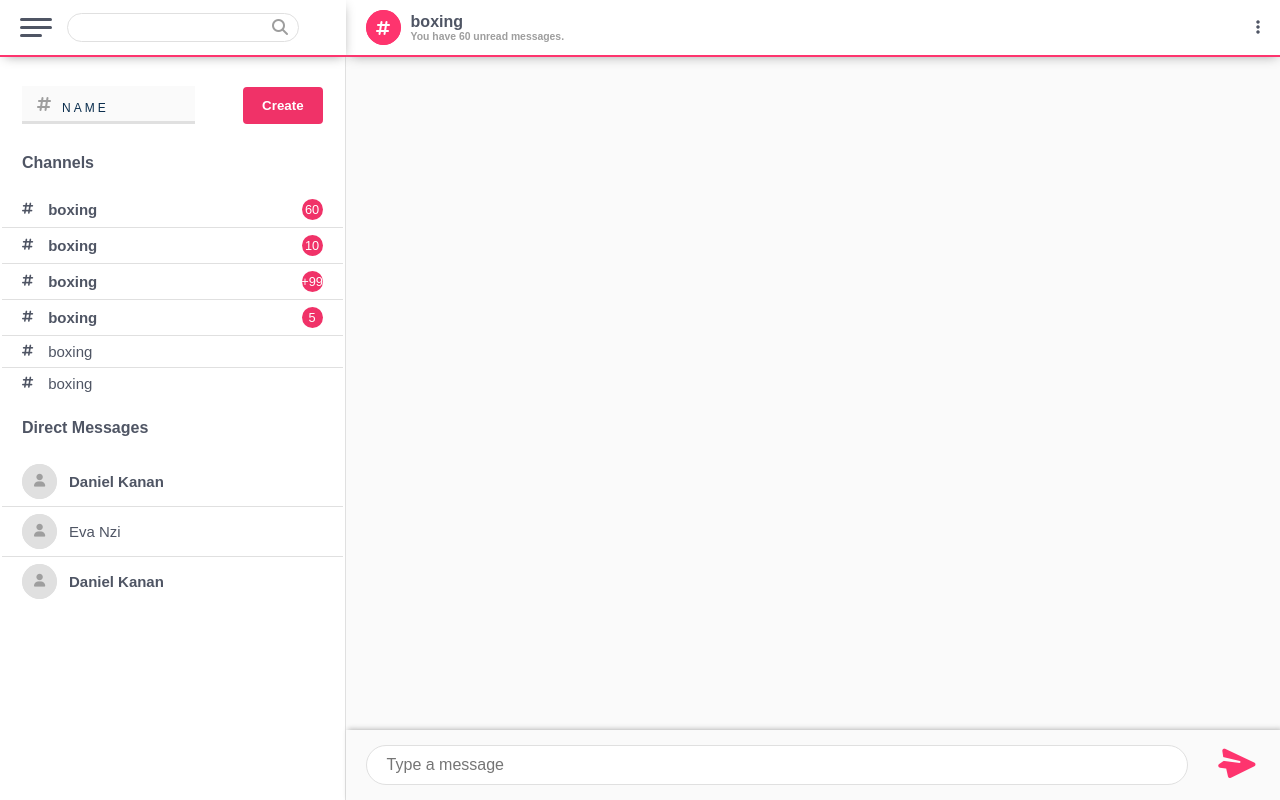
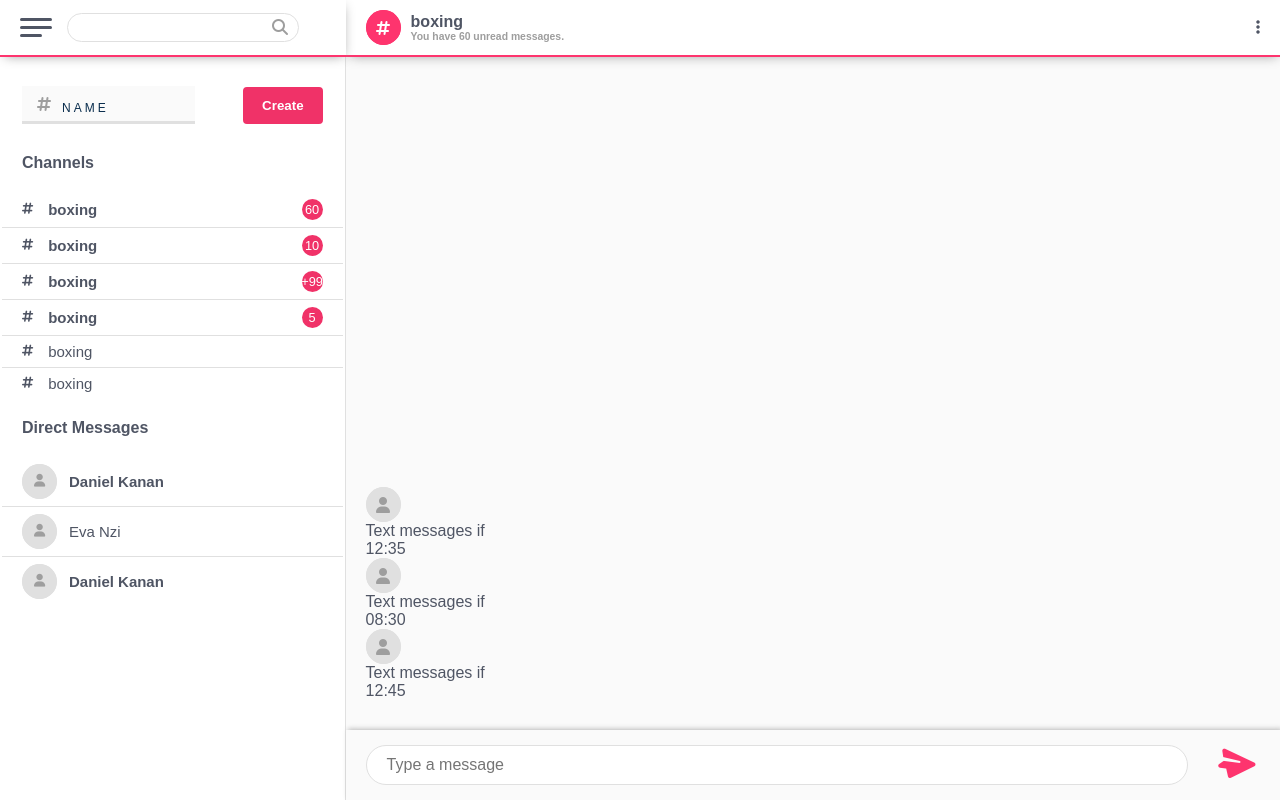
Before and after one commit to danielkanangila/web50-project2, a React (Create React App) app in the folder frontend/: page /user/channels/1 in a window 1280 px wide. Built offline with nearby package versions, Linux system fonts and the light colour scheme.

Commit message:
adding style to .messages

```diff
--- a/frontend/src/components/messages/MessageCard.js
+++ b/frontend/src/components/messages/MessageCard.js
@@ -4,13 +4,13 @@ import styled from "styled-components";
 import ImageCircle from "./../ImageCircle";
 import { getTimeFromStringDate } from "./../../utils";
 
-const MessageCard = ({ avatarUrl, message, created_at }) => {
+const MessageCard = ({ avatarUrl, message, createdAt }) => {
   return (
     <Wrapper>
       <ImageCircle url={avatarUrl} />
       <div className="text-box">
         <p>{message}</p>
-        <span>{getTimeFromStringDate(created_at)}</span>
+        <span>{getTimeFromStringDate(createdAt)}</span>
       </div>
     </Wrapper>
   );
--- a/frontend/src/components/messages/MessageContainer.js
+++ b/frontend/src/components/messages/MessageContainer.js
@@ -1,12 +1,27 @@
-import React from "react";
+import React, { useState } from "react";
 import styled from "styled-components";
 import colors from "../../config/colors";
 import MessageInputBox from "./MessageInputBox";
+import MessageCard from "./MessageCard";
 
 const MessageContainer = ({ messages }) => {
+  const [messageInputBoxHeight, setMessageInputBoxHeight] = useState();
+
   return (
-    <Wrapper className="message-container">
-      <MessageInputBox />
+    <Wrapper
+      paddingBottom={messageInputBoxHeight}
+      className="message-container"
+    >
+      <div className="messages">
+        {messages.map((message) => (
+          <MessageCard
+            key={message.id}
+            message={message.body}
+            createdAt={message.created_at}
+          />
+        ))}
+      </div>
+      <MessageInputBox sendWrapperHeight={setMessageInputBoxHeight} />
     </Wrapper>
   );
 };
@@ -18,6 +33,12 @@ const Wrapper = styled.div`
   padding: 20px;
   background-color: ${colors.lightgray1};
   position: relative;
+  .messages {
+    position: absolute;
+    ${({ paddingBottom }) =>
+      !paddingBottom ? `bottom: ${100}px` : `bottom: ${paddingBottom}px`};
+    padding: 30px 0;
+  }
 `;
 
 export default MessageContainer;
--- a/frontend/src/components/messages/MessageInputBox.js
+++ b/frontend/src/components/messages/MessageInputBox.js
@@ -1,19 +1,24 @@
-import React, { useState } from "react";
+import React, { useState, useRef } from "react";
 import styled from "styled-components";
 
 import colors from "../../config/colors";
 import Icon from "../Icon";
 import Textarea from "../Textarea";
 
-const MessageInputBox = () => {
+const MessageInputBox = ({ sendWrapperHeight }) => {
+  const wrapperRef = useRef();
   const [message, setMessage] = useState("");
+  // send wrapper box height to parent
+  sendWrapperHeight(wrapperRef.current?.offsetHeight);
 
   const handleChange = (e) => {
     setMessage(e.target.value);
+    // send wrapper box height to parent when input change
+    sendWrapperHeight(wrapperRef.current?.offsetHeight);
   };
 
   return (
-    <Wrapper>
+    <Wrapper ref={wrapperRef}>
       <Textarea
         value={message}
         setValue={handleChange}
--- a/frontend/src/devData.js/index.js
+++ b/frontend/src/devData.js/index.js
@@ -9,31 +9,31 @@ export const channels = [
     id: 2,
     name: "boxing",
     messages: 0,
-    last_activity: "2020-07-1 08:30:50",
+    last_activity: "2020-07-0 1 08:30:50",
   },
   {
     id: 3,
     name: "boxing",
     messages: 10,
-    last_activity: "2020-07-2 09:30:50",
+    last_activity: "2020-07-02 09:30:50",
   },
   {
     id: 4,
     name: "boxing",
     messages: 500,
-    last_activity: "2020-07-3 11:45:50",
+    last_activity: "2020-07-03 11:45:50",
   },
   {
     id: 5,
     name: "boxing",
     messages: 5,
-    last_activity: "2020-07-3 12:30:50",
+    last_activity: "2020-07-03 12:30:50",
   },
   {
     id: 6,
     name: "boxing",
     messages: 0,
-    last_activity: "2020-07-3 12:30:50",
+    last_activity: "2020-07-03 12:30:50",
   },
 ];
 
@@ -44,7 +44,7 @@ export const messages = [
     to: "Boxing",
     body: "Text messages if",
     read: false,
-    created_at: "2020-06-06 12:30:50",
+    created_at: "2020-06-06 12:35:50",
   },
   {
     id: 2,
@@ -52,7 +52,7 @@ export const messages = [
     to: "Boxing",
     body: "Text messages if",
     read: true,
-    created_at: "2020-06-06 12:30:50",
+    created_at: "2020-06-06 08:30:50",
   },
   {
     id: 3,
@@ -60,6 +60,6 @@ export const messages = [
     to: "Boxing",
     body: "Text messages if",
     read: false,
-    created_at: "2020-06-06 12:30:50",
+    created_at: "2020-06-06 12:45:50",
   },
 ];
--- a/frontend/src/pages/Channel.js
+++ b/frontend/src/pages/Channel.js
@@ -6,7 +6,7 @@ import { useToolbar } from "../hooks/useToolbar";
 import { formatToolBarSubMessages } from "../utils";
 import { ImageCircle } from "../components";
 import colors from "../config/colors";
-import { channels } from "./../devData.js";
+import { channels, messages } from "./../devData.js";
 import { MessageContainer } from "../components/messages";
 import { useBottomNav } from "../hooks/useBottomNav";
 
@@ -46,7 +46,7 @@ const Channel = () => {
 
   return (
     <Wrapper>
-      <MessageContainer />
+      <MessageContainer messages={messages} />
     </Wrapper>
   );
 };
--- a/frontend/src/utils/index.js
+++ b/frontend/src/utils/index.js
@@ -1,4 +1,6 @@
 import moment from "moment";
+import { messages } from "../devData.js";
+import { MessageContainer } from "../components/messages/index.js";
 
 export const formatForBadge = (number) => {
   if (!number) return false;
```
